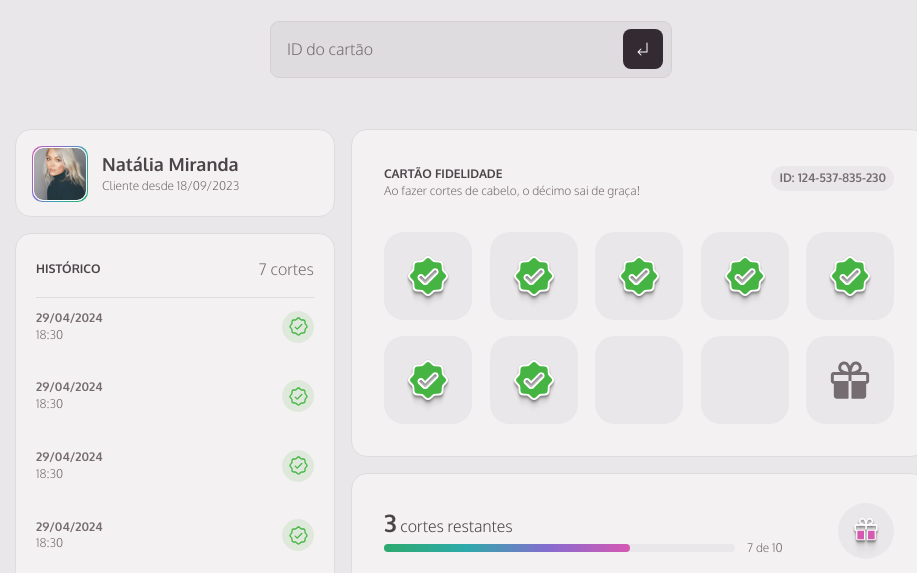
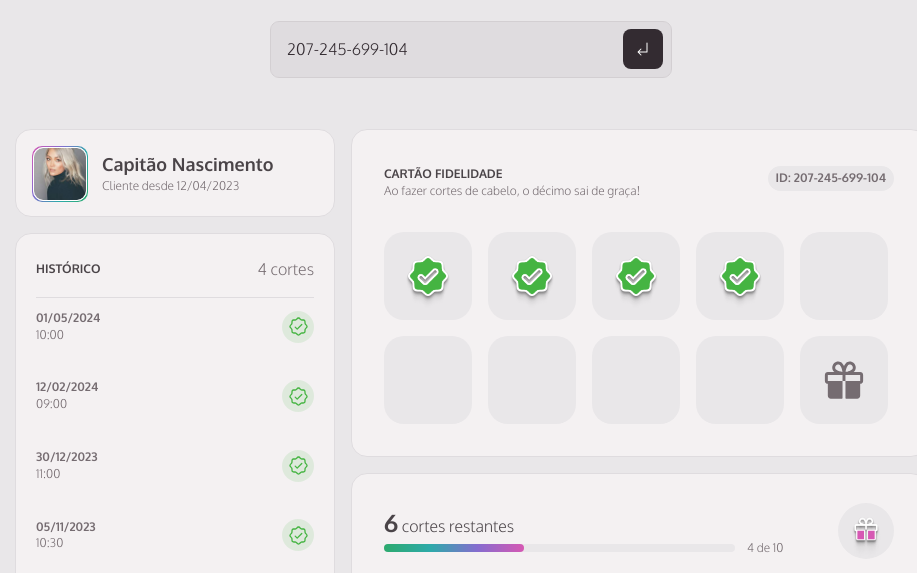
Before and after one commit to dhidekim/Projeto-Member-Club, a website built with webpack: page index.html in a window 1280 px wide. Both pictures are taken after a click on the button "Enviar". Shown: the part 148-721 px from the top of the page, without its empty margins (169-1086 px from the left). Built offline with nearby package versions, Linux system fonts and the light colour scheme; data requests are answered from the project's data file.

Commit message:
Show dados do cliente

```diff
--- a/index.html
+++ b/index.html
@@ -29,18 +29,18 @@
           name="cardNumber"
           id="cardNumber"
           placeholder="ID do cartão"
-          value=""
+          value="207-245-699-104"
           maxlength="15"
         />
         <button type="submit" title="Enviar"><span>Enviar</span></button>
       </form>
     </div>
     <section class="board-client container">
-      <div class="client border-radius">
-        <div class="client--picture">
+      <div class="client border-radius" id="client">
+        <div class="client--picture" id="data-photo">
           <img src="src/assets/Picture.png" alt="Natália Miranda" />
         </div>
-        <div>
+        <div id="data-client">
           <h1>Natália Miranda</h1>
           <p>Cliente desde 18/09/2023</p>
         </div>
@@ -92,7 +92,7 @@
           <img src="/src/assets/PinGift.png" alt="Presente" />
         </div>
       </div>
-      <div class="appointment-history border-radius">
+      <div class="appointment-history border-radius" id="appointment-history">
         <div class="appointment-history__title">
           <h2>Histórico</h2>
           <small id="total-cuts">7 cortes</small>
--- a/src/modules/member/show.js
+++ b/src/modules/member/show.js
@@ -1,6 +1,87 @@
 export function memberShow({ dataMember }) {
   try {
     console.log(dataMember);
+    const client = dataMember[0];
+
+    const dataClient = document.querySelector("#data-client");
+    const dataPhoto = document.querySelector("#data-photo");
+    const clientId = document.querySelector("#client-id");
+    const appointmentHistoryList = document.querySelector(
+      "#appointment-history ul"
+    );
+    const totalCuts = document.getElementById("total-cuts");
+    const cutsRemaining = document.querySelector(".cuts-remaining h2 span");
+    const count = document.querySelector(".cuts-remaining .count");
+    const progressText = document.querySelector(".progress span");
+    const progressBar = document.querySelector(".progress-bar");
+    const loyaltyCardList = document.querySelector(".loyalty-card ul");
+
+    const photo = document.createElement("img");
+    const name = document.createElement("h1");
+    const clientSince = document.createElement("p");
+
+    const clientCutsNeeded = client.loyaltyCard.cutsNeeded;
+    const clientTotalCuts = client.loyaltyCard.totalCuts;
+
+    // Limpa
+    dataClient.innerHTML = "";
+    dataPhoto.innerHTML = "";
+    appointmentHistoryList.innerHTML = "";
+    loyaltyCardList.innerHTML = "";
+    //Dados do Cliente
+    photo.setAttribute("src", `./src/assets/${client.id}.png`);
+    photo.setAttribute("alt", client.name);
+    name.textContent = client.name;
+    clientSince.textContent = `Cliente desde ${client.clientSince}`;
+    clientId.textContent = `ID: ${client.id}`;
+
+    dataPhoto.append(photo);
+    dataClient.append(name, clientSince);
+
+    //Histórico de corte
+    client.appointmentHistory.forEach((appointment) => {
+      const item = document.createElement("li");
+      const date = document.createElement("strong");
+      const time = document.createElement("span");
+
+      date.textContent = appointment.date;
+      time.textContent = appointment.time;
+
+      item.append(date, time);
+      appointmentHistoryList.appendChild(item);
+    });
+
+    //Total de cortes
+    totalCuts.textContent = `${clientTotalCuts} cortes`;
+
+    //Cortes restantes
+    cutsRemaining.textContent = client.loyaltyCard.cutsRemaining;
+
+    //corte restante de um total de
+    count.textContent = `${clientTotalCuts} de ${clientCutsNeeded}`;
+
+    //Barra de progresso
+    progressBar.style.width = `${clientTotalCuts * 10}%`;
+    progressBar.setAttribute("aria-valuenow", `${clientTotalCuts * 10}`);
+    progressText.textContent = `${clientTotalCuts * 10}% Completo`;
+
+    //Cartão Fidelidade
+    for (let i = 0; i < clientCutsNeeded; i++) {
+      const item = document.createElement("li");
+
+      if (i < clientTotalCuts) {
+        item.classList.add("done");
+        item.setAttribute("title", "OK");
+        item.innerHTML = "<span>Ok</span>";
+      } else if (i == clientCutsNeeded - 1) {
+        item.classList.add("free");
+        item.innerHTML = "<span>Ganhou</span>";
+      } else {
+        item.innerHTML = "<span>Vazio</span>";
+      }
+
+      loyaltyCardList.appendChild(item);
+    }
   } catch (error) {
     alert("Não foi possível exibir os dados do membro");
     console.error(error);
--- a/src/styles/loyalty.css
+++ b/src/styles/loyalty.css
@@ -26,7 +26,7 @@
     gap: 0.5rem;
     padding: 0 20px 20px;
     flex-wrap: wrap;
-    justify-content: space-between;
+    justify-content: flex-start;
     & li {
       background-color: var(--bg-color);
       width: 3.5rem;
```
Also changed, not shown: src/assets/124-537-835-230.png (added), src/assets/207-245-699-104.png (added), src/assets/523-114-876-908.png (added).
